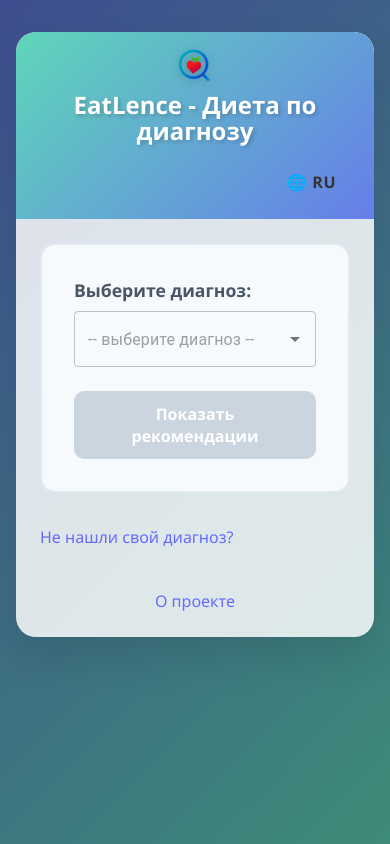
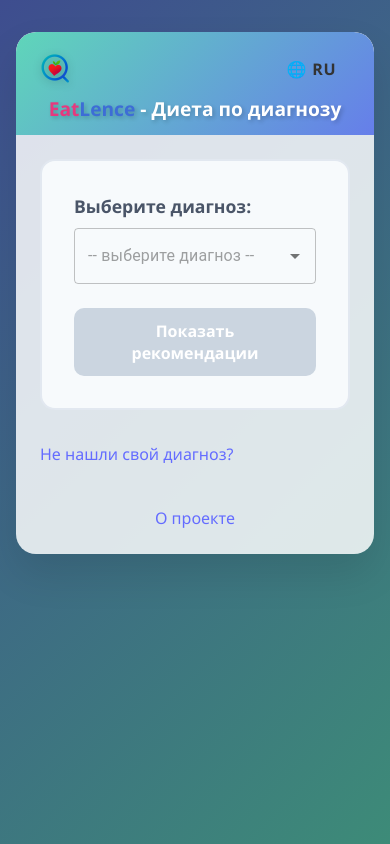
Before and after one commit to Seresun/diet-app, a React (Vite) app: page / in a window 390 px wide. Built offline with nearby package versions, Linux system fonts and the light colour scheme.

Commit message:
feat: Update header layout and add colored EatLence branding

```diff
--- a/src/App.css
+++ b/src/App.css
@@ -27,17 +27,19 @@
   color: white;
 }
 
-.header-content {
+.header-top {
   display: flex;
   justify-content: space-between;
   align-items: center;
   max-width: 100%;
+  margin-bottom: 1rem;
 }
 
-.title-container {
+.header-bottom {
   display: flex;
+  justify-content: center;
   align-items: center;
-  gap: 12px;
+  max-width: 100%;
 }
 
 .app-logo {
@@ -62,6 +64,14 @@
   margin: 0;
   font-weight: 700;
   text-shadow: 2px 2px 4px rgba(0, 0, 0, 0.2);
+}
+
+.app-title .eat {
+  color: #e6397e;
+}
+
+.app-title .lence {
+  color: #3d6dd6;
 }
 
 .diet-form {
@@ -388,27 +398,28 @@
   }
 
   .app-title {
-    font-size: 1.5rem;
+    font-size: 1.2rem;
   }
 
-  .header-content {
-    flex-direction: column;
-    gap: 1rem;
-    text-align: center;
+  .header-top {
+    flex-direction: row;
+    justify-content: space-between;
+    align-items: center;
+    gap: 0;
+    margin-bottom: 0.5rem;
   }
 
-  .title-container {
-    flex-direction: column;
-    gap: 8px;
+  .header-bottom {
+    justify-content: center;
   }
 
   .app-logo {
-    width: 36px;
-    height: 36px;
+    width: 32px;
+    height: 32px;
   }
 
   .language-switcher {
-    align-self: flex-end;
+    align-self: flex-start;
   }
 
   .submit-button,
--- a/src/App.jsx
+++ b/src/App.jsx
@@ -104,12 +104,12 @@
     <BrowserRouter>
       <div className="app-container">
         <header className="app-header">
-          <div className="header-content">
-            <div className="title-container">
-              <img src="/newlogo.png" alt="EatLence" className="app-logo" />
-              <h1 className="app-title">{t('title')}</h1>
-            </div>
+          <div className="header-top">
+            <img src="/newlogo.png" alt="EatLence" className="app-logo" />
             <LanguageSwitcher />
+          </div>
+          <div className="header-bottom">
+            <h1 className="app-title" dangerouslySetInnerHTML={{ __html: t('title') }} />
           </div>
         </header>
         <main className="app-main">
--- a/src/locales/de.json
+++ b/src/locales/de.json
@@ -1,5 +1,5 @@
 {
-  "title": "EatLence - Diät nach Diagnose",
+  "title": "<span class='eat'>Eat</span><span class='lence'>Lence</span> - Diät nach Diagnose",
   "selectDiagnosis": "Diagnose auswählen:",
   "selectPlaceholder": "-- Diagnose auswählen --",
   "showRecommendations": "Empfehlungen anzeigen",
--- a/src/locales/en.json
+++ b/src/locales/en.json
@@ -1,5 +1,5 @@
 {
-  "title": "EatLence - Diet by Diagnosis",
+  "title": "<span class='eat'>Eat</span><span class='lence'>Lence</span> - Diet by Diagnosis",
   "selectDiagnosis": "Select diagnosis:",
   "selectPlaceholder": "-- select diagnosis --",
   "showRecommendations": "Show Recommendations",
--- a/src/locales/ru.json
+++ b/src/locales/ru.json
@@ -1,5 +1,5 @@
 {
-  "title": "EatLence - Диета по диагнозу",
+  "title": "<span class='eat'>Eat</span><span class='lence'>Lence</span> - Диета по диагнозу",
   "selectDiagnosis": "Выберите диагноз:",
   "selectPlaceholder": "-- выберите диагноз --",
   "showRecommendations": "Показать рекомендации",
```
